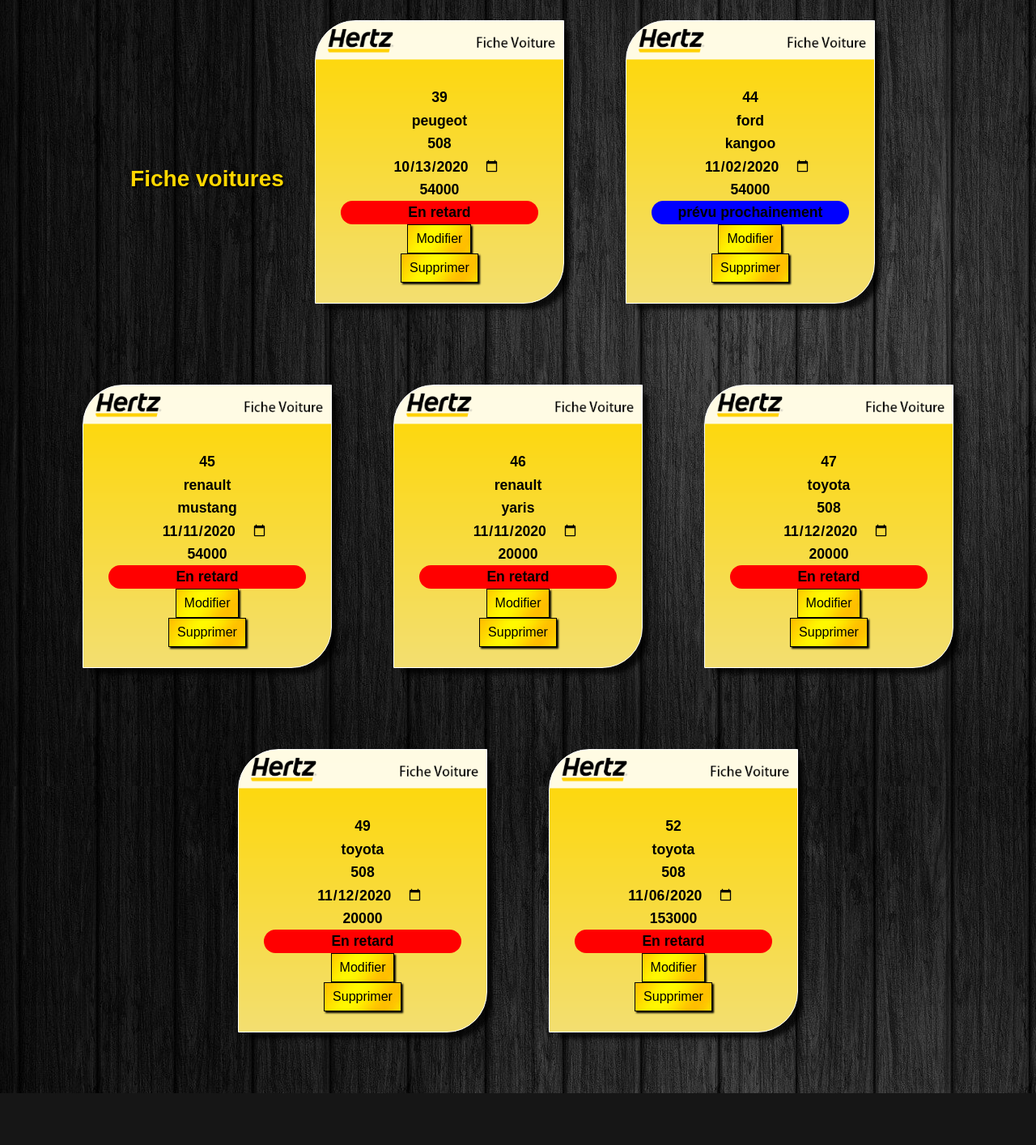
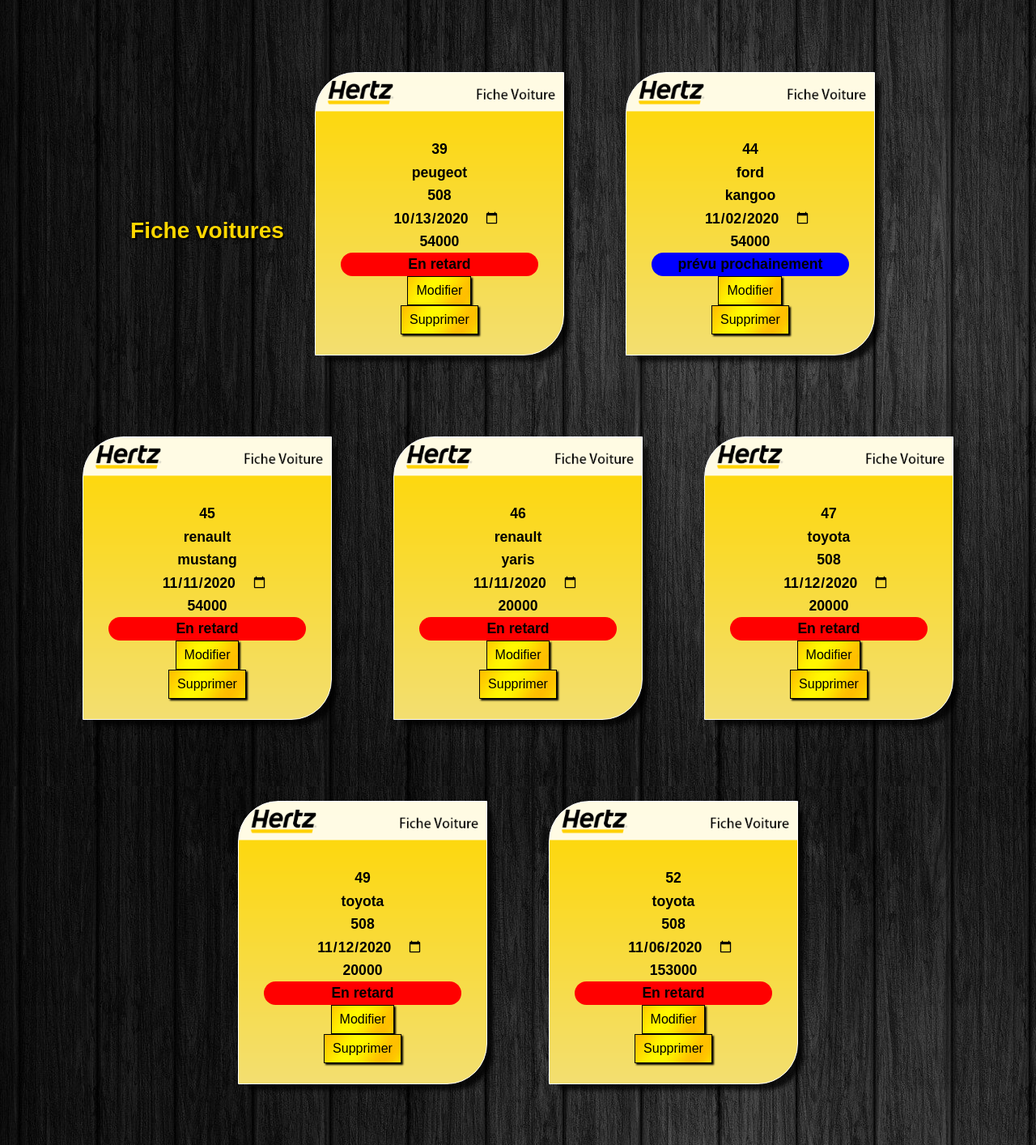
Before and after one commit to loicdauchy/projet4, a PHP site: page /projet4/admin/fichevoitures.php in a window 1280 px wide. Shown: the part 229-1643 px from the top of the page at 81% size. Before the commit the page ends 1579 px from the top, so only its background shows below. Run offline with PHP 8.4, Linux system fonts and the light colour scheme; data comes from the database, SQL or seed files in the repository.

Commit message:
gyuoguygb

```diff
--- a/admin/ficheclients.php
+++ b/admin/ficheclients.php
@@ -61,7 +61,7 @@ for($i=0;$i<count($idCarlouer);$i++){
         </div>
         </div>
     </header>
-<section id="ficheclient" class="ficheclient">
+<section id="ficheclient" class="ficheclient" style="margin-top:5%;">
 <h3>Information Clients</h3>
 <?php
                 $recuperation = $db->query('SELECT * FROM clients');
--- a/admin/fichelocations.php
+++ b/admin/fichelocations.php
@@ -61,7 +61,7 @@ for($i=0;$i<count($idCarlouer);$i++){
         </div>
         </div>
     </header>
-<section class="ficheclient">
+<section class="ficheclient" style="margin-top:5%;">
 <h3 >Fiche locations</h3>
 
 <?php
--- a/admin/fichevoitures.php
+++ b/admin/fichevoitures.php
@@ -61,7 +61,7 @@ for($i=0;$i<count($idCarlouer);$i++){
         </div>
         </div>
     </header>
-    <section class="ficheclient">
+    <section class="ficheclient" style="margin-top:5%;">
     <h3>Fiche voitures</h3>
 <?php
                 $recuperation = $db->query('SELECT * FROM vehicules');
```
Also changed, not shown: image/393302f1-2020-hertz-hendrick-motorsp.webp (deleted), image/hertz-location.jpg.webp (deleted).
